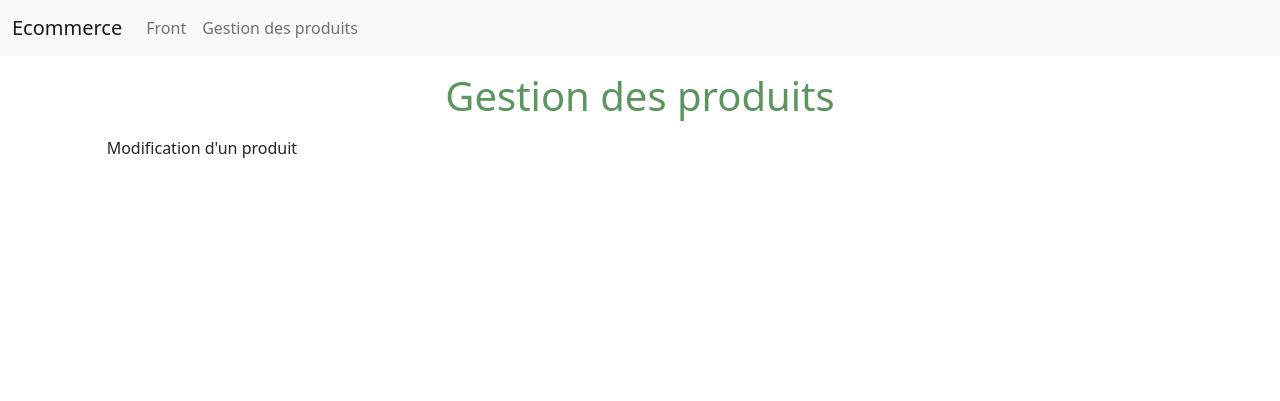
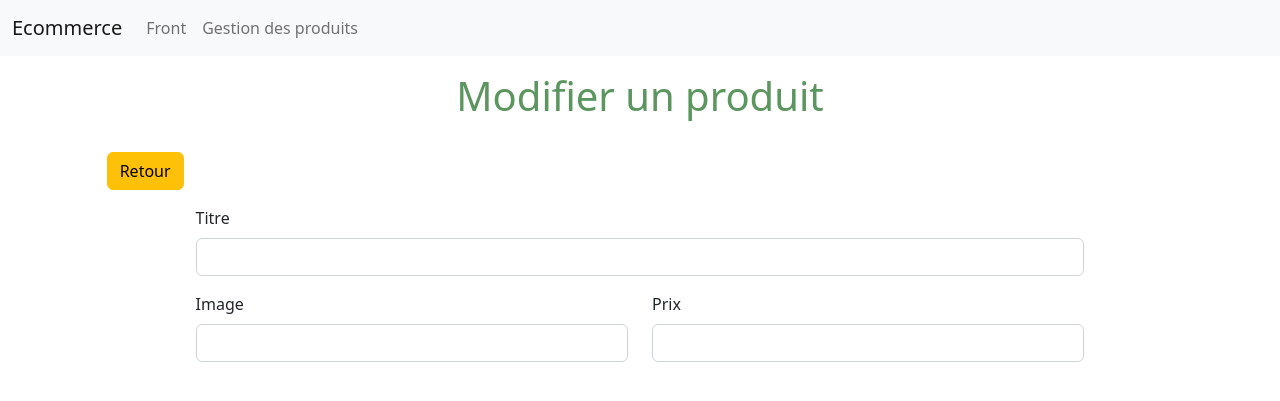
Before and after one commit to Sophie-Verger/symfony-ecommerce, a Symfony app: template templates/admin_produit/produit_modifier.html.twig in a window 1280 px wide. Shown: the top 401 px of the page. Run offline with Twig, Linux system fonts and the light colour scheme; the template is opened without the code that fills it, so the values that code supplies are empty; form fields are guessed from the names that the template uses; some libraries are stand-ins or nearby versions.

Commit message:
ajout des méthodes modifier et supprimer un produit

```diff
--- a/templates/admin_produit/produit_ajouter.html.twig
+++ b/templates/admin_produit/produit_ajouter.html.twig
@@ -10,7 +10,6 @@
 
     {# {{ form(formProduit) }} #}
 
-    {{ form_start(formProduit) }}
 
         {# il est possible de réordonner un champ
         {{form_help(formProduit.titre)}}
@@ -19,7 +18,8 @@
         {{form_errors(formProduit.titre)}}
         #}
     <div class="col-md-10 mx-auto">
-        {{form_row(formProduit.titre)}}
+        {{ form_start(formProduit) }}
+            {{form_row(formProduit.titre)}}
 
             <div class="row my-3">
                 <div class="col-md-6">{{form_row(formProduit.image)}}</div>
--- a/templates/admin_produit/produit_modifier.html.twig
+++ b/templates/admin_produit/produit_modifier.html.twig
@@ -1,11 +1,26 @@
 {% extends "base.html.twig" %}
 
-{% block title %}Modification d'un produit{% endblock %}
+{% block title %}Modifier un produit{% endblock %}
 
 
-{% block h1 %}Gestion des produits{% endblock %}
+{% block h1 %}Modifier un produit{% endblock %}
 
 {% block body %}
-    Modification d'un produit
+    <a href="{{ path('produit_afficher')}}" class="btn btn-warning my-3">Retour</a>
+
+    <div class="col-md-10 mx-auto">
+        {{ form_start(formProduit) }}
+            {{form_row(formProduit.titre)}}
+
+            <div class="row my-3">
+                <div class="col-md-6">{{form_row(formProduit.image)}}</div>
+                <div class="col-md-6">{{form_row(formProduit.prix)}}</div>
+            </div>
+
+            {{form_rest(formProduit)}}
+
+        {{ form_end(formProduit) }}
+    </div>
+
 
 {% endblock %}
```
Also changed, not shown: src/Controller/AdminProduitController.php (+30 -6 lines), templates/admin_produit/produit_afficher.html.twig (+5 -3 lines).
